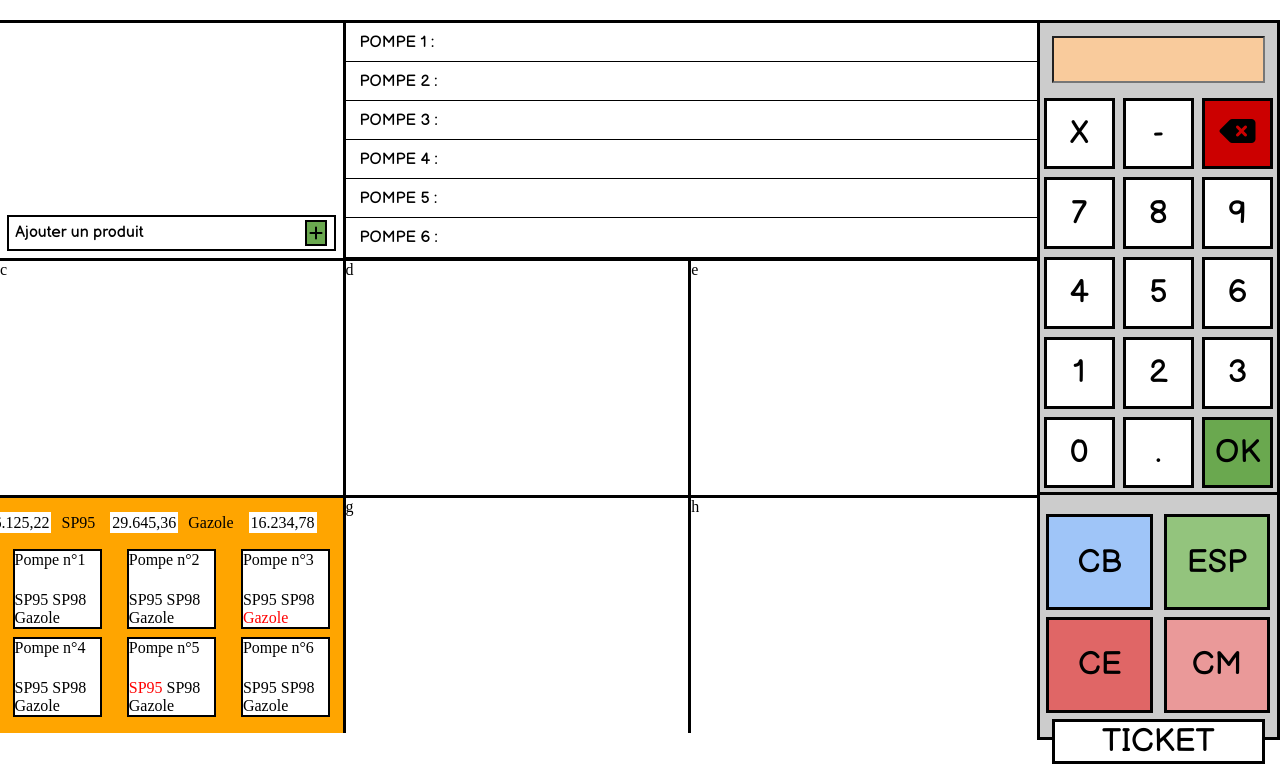
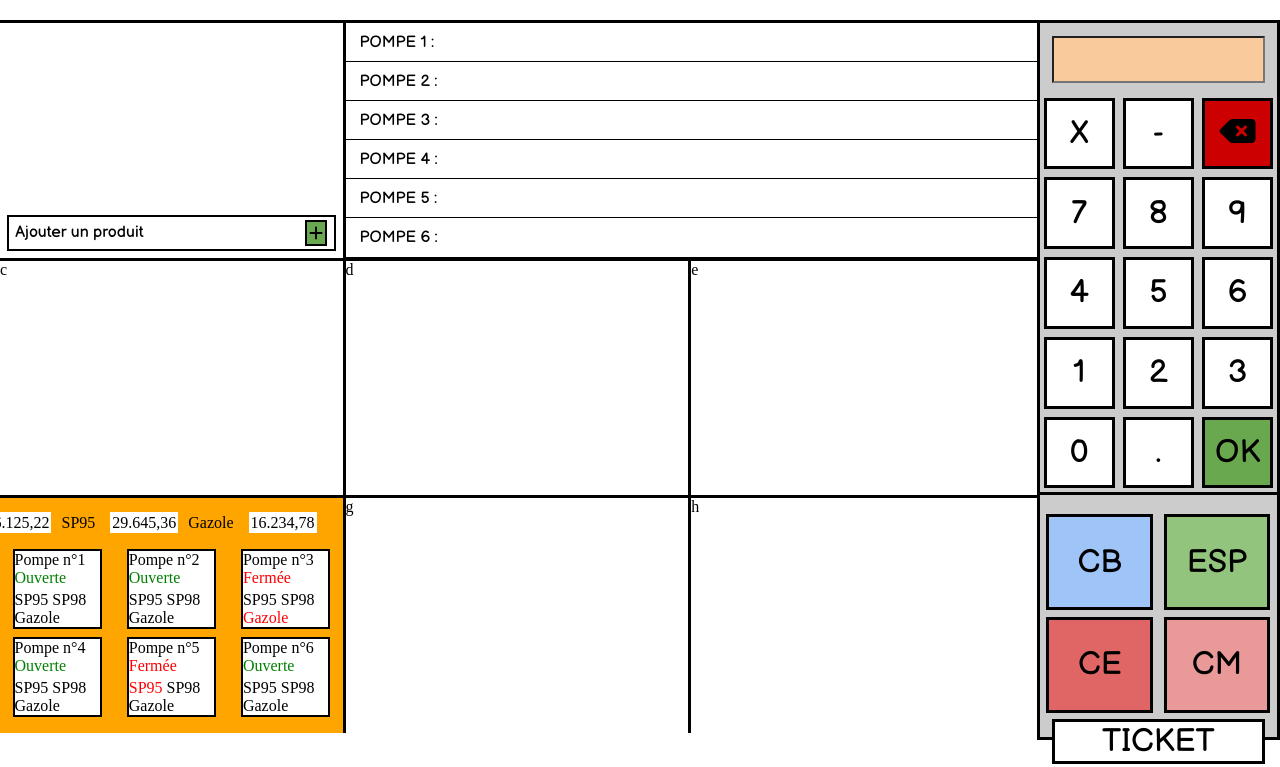
Before and after one commit to shadazls/ERP-station-service, a plain HTML site: page src/erp_cash_desk/employee.html in a window 1280 px wide. Shown: the part 58-825 px from the top of the page. Drawn offline with Linux system fonts and the light colour scheme; a web font is replaced by a local one.

Commit message:
ajout pump.js employee

```diff
--- a/src/erp_cash_desk/employee.html
+++ b/src/erp_cash_desk/employee.html
@@ -9,6 +9,7 @@
       <link rel="stylesheet" href="styles/container-top.css">
       <link rel="stylesheet" href="styles/pump.css">
       <script defer="defer" src="scripts/calculator.js"></script>
+      <script defer="defer" src="scripts/pump.js"></script>
 
       <link rel="preconnect" href="https://fonts.googleapis.com">
       <link rel="preconnect" href="https://fonts.gstatic.com" crossorigin>
--- /dev/null
+++ b/src/erp_cash_desk/scripts/pump.js
@@ -0,0 +1,12 @@
+let status_open = document.querySelectorAll(".status-open")
+let status_close = document.querySelectorAll(".status-close")
+
+for (let elem of status_open) {
+    elem.style.color = "green";
+    elem.innerHTML = "Ouverte"
+}
+
+for (let elem of status_close) {
+    elem.style.color = "red";
+    elem.innerHTML = "Fermée"
+}
```
